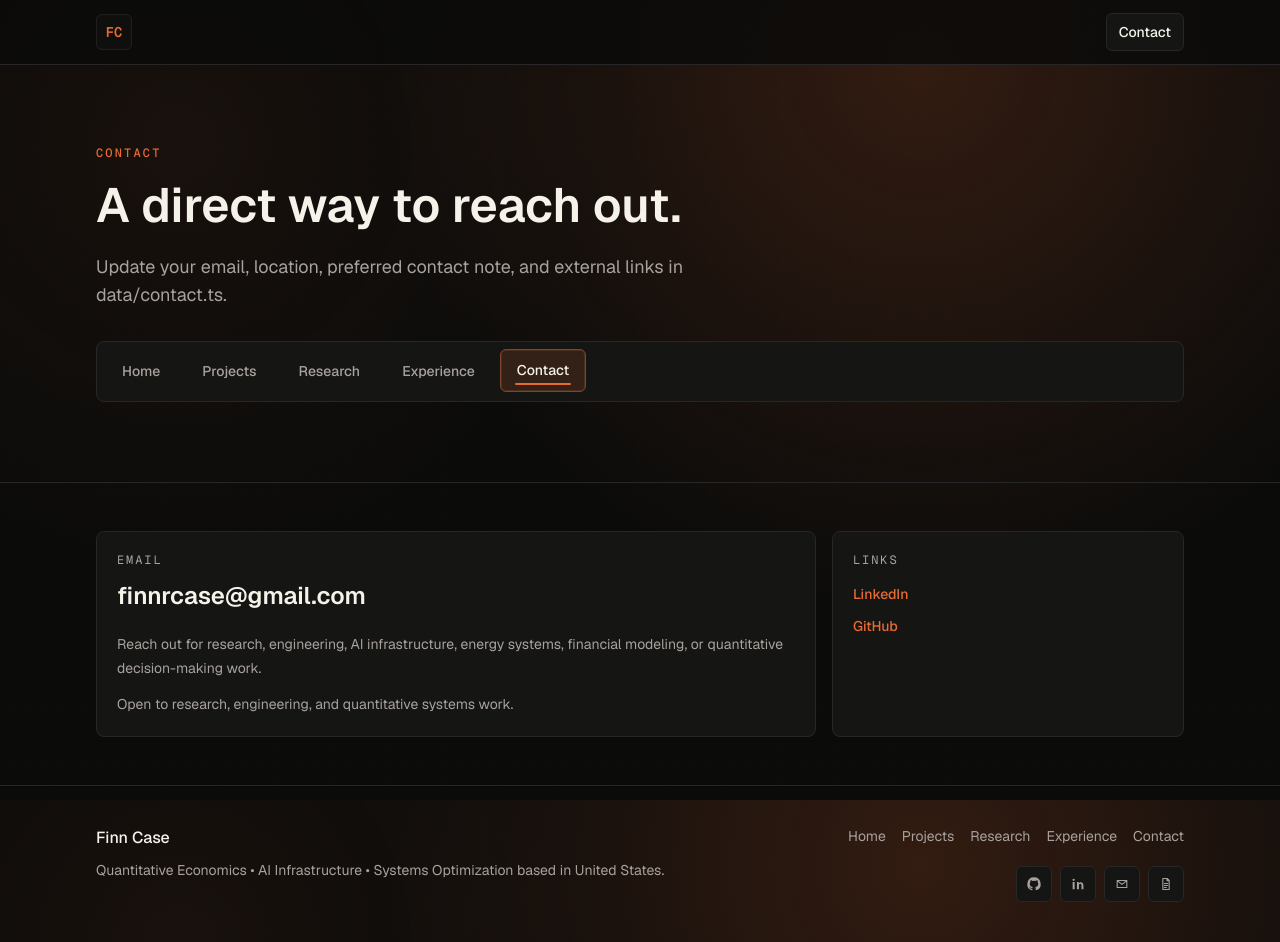
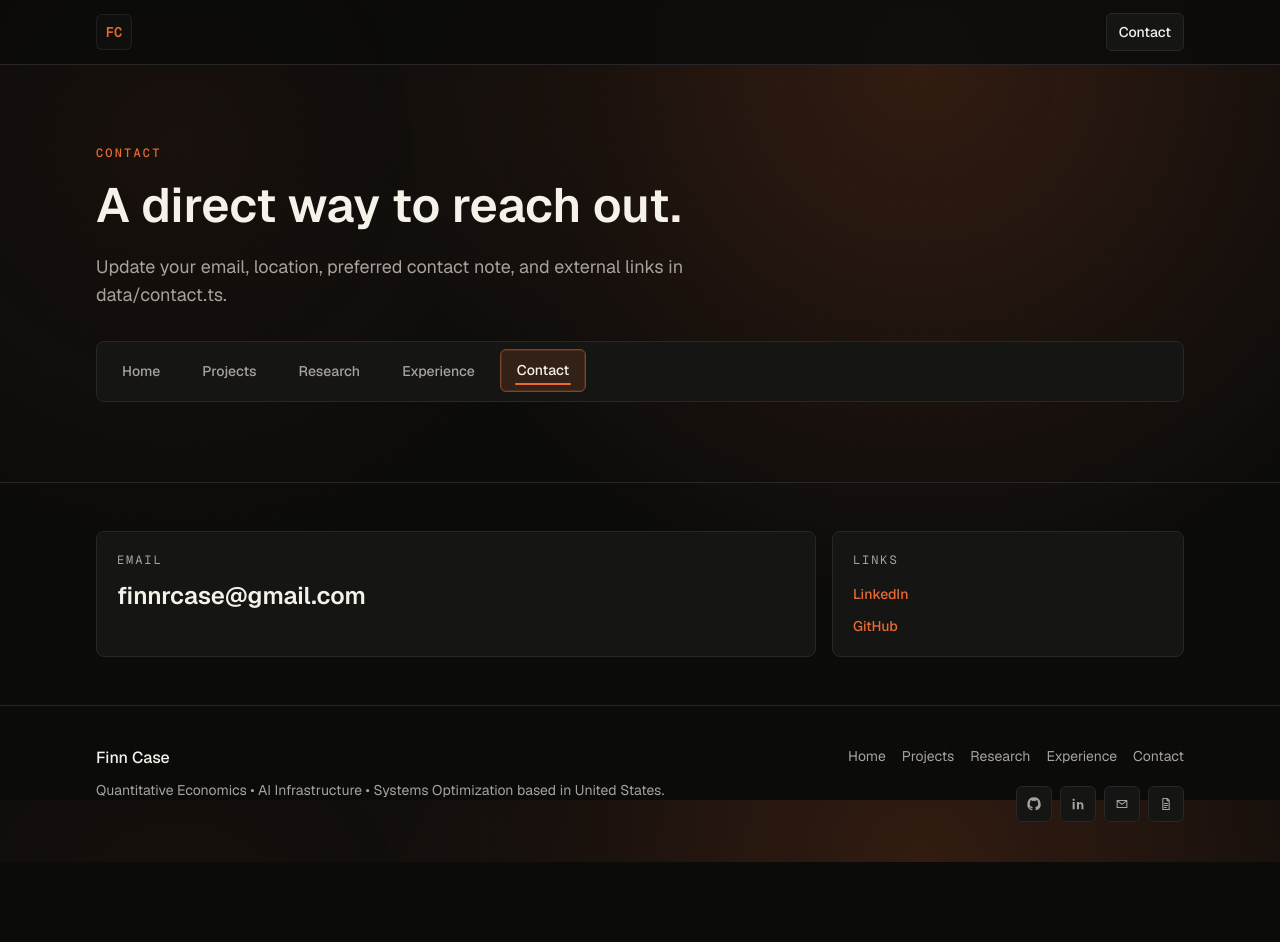
Before and after one commit to finnrcase/finn-portfolio, a Next.js app: page /contact in a window 1280 px wide. After the commit the page ends 862 px from the top, so only its background shows below. Built offline with nearby package versions, Linux system fonts and the light colour scheme; no server answers.

Commit message:
Update page.tsx

```diff
--- a/app/contact/page.tsx
+++ b/app/contact/page.tsx
@@ -2,7 +2,6 @@ import type { Metadata } from "next";
 import { Container } from "@/components/container";
 import { PageHeader, PageShell } from "@/components/page-shell";
 import { contact } from "@/data/contact";
-import { profile } from "@/data/profile";
 
 export const metadata: Metadata = {
   title: "Contact",
@@ -30,12 +29,6 @@ export default function ContactPage() {
             >
               {contact.email}
             </a>
-            <p className="mt-5 max-w-2xl text-sm leading-6 text-muted">
-              {contact.intro}
-            </p>
-            <p className="mt-3 max-w-2xl text-sm leading-6 text-muted">
-              {profile.availability}
-            </p>
           </div>
           <div className="rounded-lg border border-line bg-panel p-5">
             <p className="font-mono text-xs uppercase tracking-[0.16em] text-muted">
```
